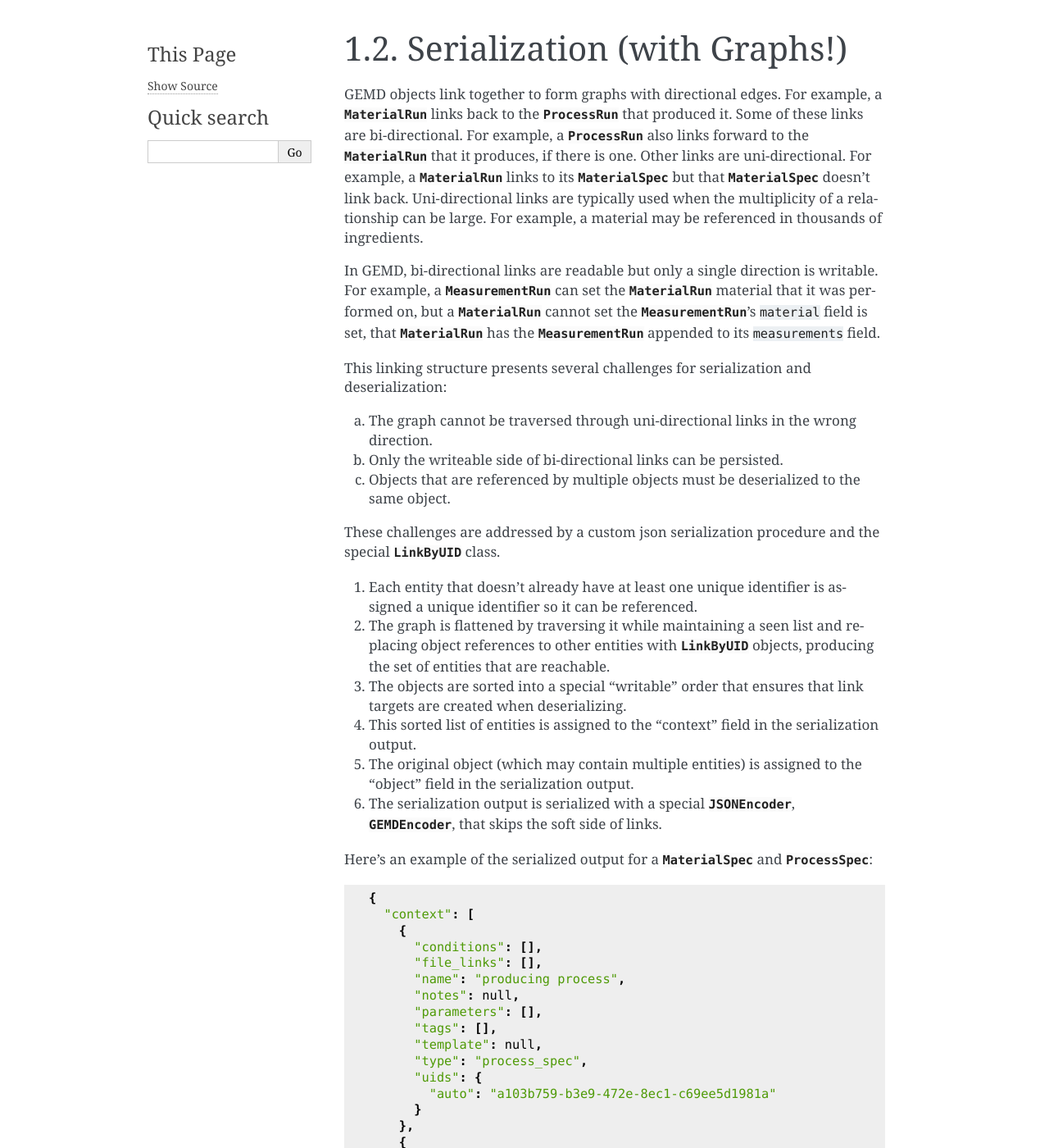
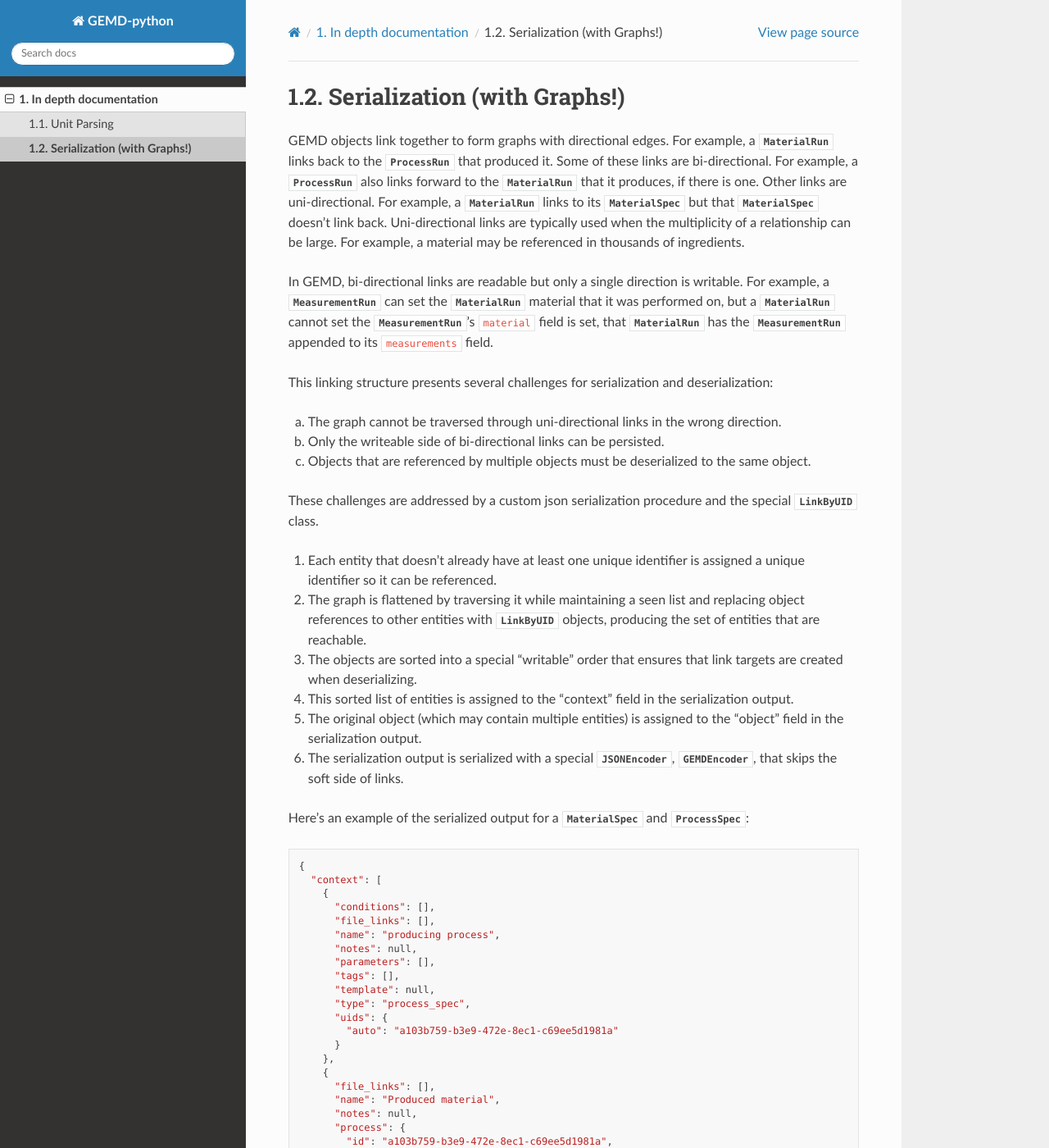
Before and after one commit to CitrineInformatics/gemd-python, a Sphinx documentation site: the page built from docs/source/depth/serialization.rst, in a window 1280 px wide and 1400 px high. Shown: the whole window at 82% size. Built offline with Sphinx 7.4.7 and the Read the Docs theme 2.0.0, drawn with Linux system fonts in a browser that asks for light colours; some of the changed text lies outside the part shown.

Commit message:
switch to readthedocs theme

```diff
--- /dev/null
+++ b/docs/source/_static/css/custom.css
@@ -0,0 +1,19 @@
+/* Displays method signatures with one parameter per line.
+See https://github.com/sphinx-doc/sphinx/issues/1514 */
+
+/* Newline (\a) and spaces (\20) before each parameter */
+.sig-param::before {
+    content: "\a\20\20\20\20\20\20\20\20\20\20\20\20\20\20\20\20";
+    white-space: pre;
+}
+
+/* Newline after the last parameter (so the closing bracket is on a new line) */
+dt em.sig-param:last-of-type::after {
+    content: "\a";
+    white-space: pre;
+}
+
+/* To have blue background be width of the block (instead of width of content) */
+dl.class > dt:first-of-type {
+    display: block !important;
+}
--- a/docs/source/conf.py
+++ b/docs/source/conf.py
@@ -32,7 +32,8 @@ release = '0.0.0'
 # ones.
 extensions = [
     'sphinxcontrib.apidoc',
-    'sphinx.ext.napoleon'
+    'sphinx.ext.napoleon',
+    'sphinx.ext.intersphinx'
 ]
 
 # Use the sphinxcontrib.apidoc extension to wire in the sphinx-apidoc invocation
@@ -59,12 +60,22 @@ exclude_patterns = []
 # The theme to use for HTML and HTML Help pages.  See the documentation for
 # a list of builtin themes.
 #
-html_theme = 'alabaster'
+html_theme = 'sphinx_rtd_theme'
 
 # Add any paths that contain custom static files (such as style sheets) here,
 # relative to this directory. They are copied after the builtin static files,
 # so a file named "default.css" will overwrite the builtin "default.css".
 html_static_path = ['_static']
 
-# autodoc_mock_imports allows Spyinx to ignore any external modules listed in the array
+# These paths are either relative to html_static_path or fully qualified paths (eg. https://...)
+html_css_files = [
+    'css/custom.css',
+]
+
+autodoc_member_order = 'groupwise'
+# autodoc_mock_imports allows Sphinx to ignore any external modules listed in the array
 autodoc_mock_imports = []
+
+html_theme_options = {
+    "sticky_navigation": False
+}
--- a/requirements.txt
+++ b/requirements.txt
@@ -1,5 +1,6 @@
 toolz==0.10.0
 pint==0.10
-sphinx==2.2.0
+sphinx==4.0.1
 sphinxcontrib-apidoc==0.3.0
+sphinx-rtd-theme==0.5.2
 deprecation==2.0.7
```
Also changed, not shown: 1 other file.
